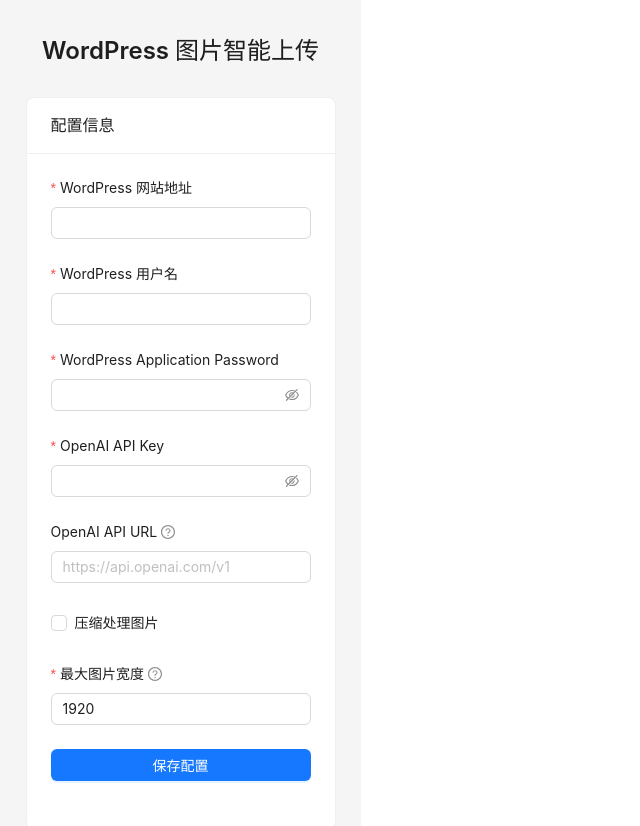
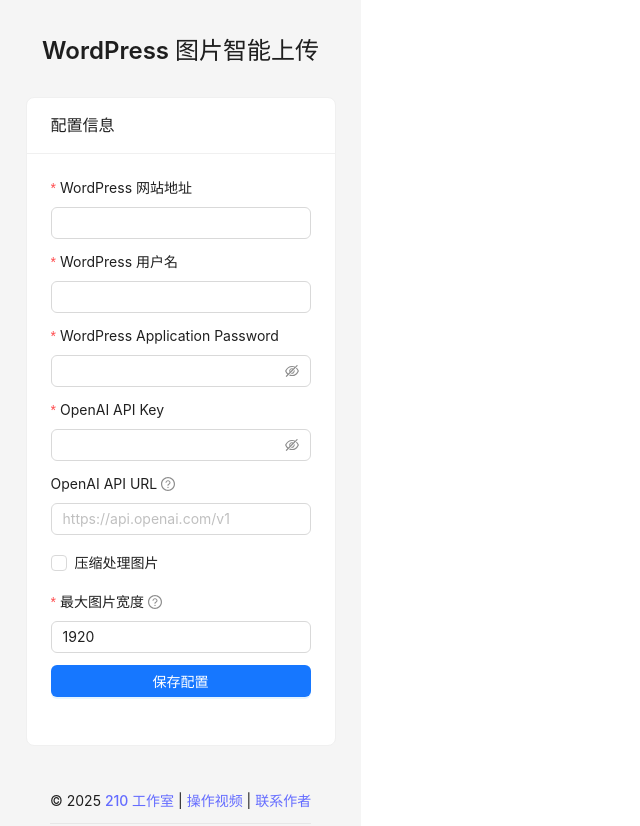
Before and after one commit to frankie0736/wp-image-uploader, a React (Vite) app: page / in a window 1280 px wide. Shown: the top 826 px of the page, without its empty margins (0-640 px from the left). Built offline with nearby package versions, Linux system fonts and the light colour scheme.

Commit message:
调整设置表单样式

```diff
--- a/src/components/ConfigForm.jsx
+++ b/src/components/ConfigForm.jsx
@@ -68,11 +68,14 @@ const ConfigForm = () => {
         }}
         onFinish={onFinish}
         layout="vertical"
+        size="middle"
+        style={{ gap: '8px' }}
       >
         <Form.Item
           label="WordPress 网站地址"
           name="wpUrl"
           rules={[{ required: true, message: '请输入WordPress网站地址' }]}
+          style={{ marginBottom: '12px' }}
         >
           <Input />
         </Form.Item>
@@ -80,6 +83,7 @@ const ConfigForm = () => {
           label="WordPress 用户名"
           name="wpUsername"
           rules={[{ required: true, message: '请输入用户名' }]}
+          style={{ marginBottom: '12px' }}
         >
           <Input />
         </Form.Item>
@@ -87,6 +91,7 @@ const ConfigForm = () => {
           label="WordPress Application Password"
           name="wpPassword"
           rules={[{ required: true, message: '请输入密码' }]}
+          style={{ marginBottom: '12px' }}
         >
           <Input.Password />
         </Form.Item>
@@ -94,6 +99,7 @@ const ConfigForm = () => {
           label="OpenAI API Key"
           name="openaiKey"
           rules={[{ required: true, message: '请输入OpenAI API Key' }]}
+          style={{ marginBottom: '12px' }}
         >
           <Input.Password />
         </Form.Item>
@@ -102,12 +108,14 @@ const ConfigForm = () => {
           name="openaiUrl"
           rules={[{ required: false, message: '请输入OpenAI API URL' }]}
           tooltip="如果使用官方API，输入: https://api.openai.com/v1，或者留空即可"
+          style={{ marginBottom: '12px' }}
         >
           <Input placeholder="https://api.openai.com/v1" />
         </Form.Item>
         <Form.Item
           name="compressImages"
           valuePropName="checked"
+          style={{ marginBottom: '12px' }}
         >
           <Checkbox>压缩处理图片</Checkbox>
         </Form.Item>
@@ -123,6 +131,7 @@ const ConfigForm = () => {
             message: '请输入100-5000之间的整数'
           }]}
           tooltip="设置图片的最大宽度（像素），超过此宽度的图片将等比例缩小"
+          style={{ marginBottom: '12px' }}
         >
           <Input
             type="number"
```
